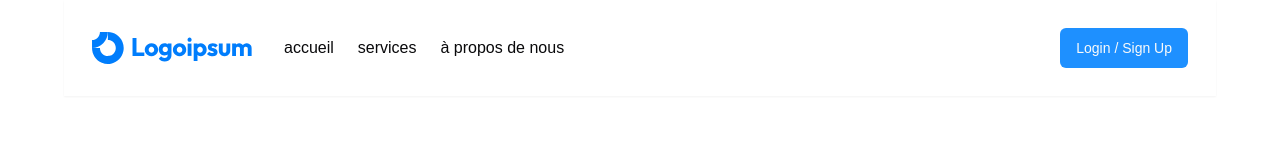
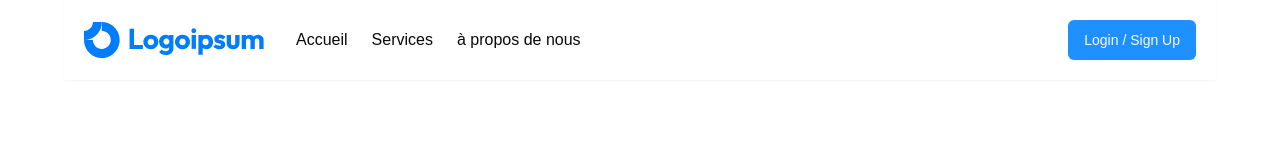
Before and after one commit to SimoSpark/final-project-ESTG, a Next.js app: page / in a window 1280 px wide. Shown: the top 150 px of the page. Built offline with nearby package versions, Linux system fonts and the light colour scheme; no server answers.

Commit message:
upgrade header

```diff
--- a/app/(routes)/details/_components/SuggestedBusinessList.jsx
+++ b/app/(routes)/details/_components/SuggestedBusinessList.jsx
@@ -1,53 +1,64 @@
 import GlobalApi from '@/app/_Services/GlobalApi';
-import { Button } from '@/components/ui/button'
-import { NotebookPen } from 'lucide-react'
+import { Button } from '@/components/ui/button';
+import { NotebookPen } from 'lucide-react';
+import Image from 'next/image';
 import Link from 'next/link';
-import React, { useEffect, useState } from 'react'
-function SuggestedBusinessList({business}) {
+import React, { useEffect, useState } from 'react';
 
-    const [businessList,setBusinessList]=useState([]);
-      useEffect(()=>{
+function SuggestedBusinessList({ business }) {
+  const [businessList, setBusinessList] = useState([]);
 
-          business&&getBusinessList()
-      },[business]);
+  useEffect(() => {
+    business && getBusinessList();
+  }, [business]);
 
-      const getBusinessList=()=>{
-          GlobalApi.getBusinessByCategory(business?.category?.name)
-          .then(resp=>{
+  const getBusinessList = () => {
+    GlobalApi.getBusinessByCategory(business?.category?.name).then((resp) => {
       setBusinessList(resp?.businessLists);
-          })
-      }
+    });
+  };
 
   return (
-        <div className='pl-10'>
-            <Button className="flex gap-2 w-full">
+    <div className="md:pl-10 space-y-6">
+      {/* Appointment Button */}
+      <Button className="flex items-center justify-center gap-2 w-full py-3 text-lg font-medium">
         <NotebookPen />
         Book Appointment
       </Button>
-            <h2 className='font-bold text-lg mt-3 mb-3'>Services Similaires</h2>
-            <div className=''>
-        {businessList&&businessList.map((business,index)=>(
-          <Link href={'/details/'+business.id} className="flex gap-2 mb-4
-          hover:border rounded-lg p-2
-          cursor-pointer hover:shadow-md
-           border-primary">
-            <Image src={business?.images[0].url}
+
+      {/* Suggested Businesses Section */}
+      <div className="hidden md:block">
+        <h2 className="font-semibold text-xl text-gray-700 mb-4">Similar Businesses</h2>
+
+        <div className="space-y-4">
+          {businessList &&
+            businessList.map((business) => (
+              <Link
+                key={business.id}
+                href={`/details/${business.id}`}
+                className="flex items-center gap-4 p-4 border border-gray-300 rounded-lg hover:shadow-md transition-all duration-300"
+              >
+                {/* Business Image */}
+                <Image
+                  src={business?.images[0].url}
                   alt={business.name}
                   width={80}
                   height={80}
-            className='rounded-lg object-cover h-[100px]'
+                  className="rounded-lg object-cover h-[80px] w-[80px]"
                 />
-            <div className=''>
-              <h2 className='font-bold'>{business.name}</h2>
-              <h2 className='text-primary'>{business.contactPerson}</h2>
-              <h2 className='text-gray-400'>{business.address}</h2>
 
+                {/* Business Info */}
+                <div className="space-y-1">
+                  <h2 className="font-bold text-gray-800">{business.name}</h2>
+                  <p className="text-sm text-primary">{business.contactPerson}</p>
+                  <p className="text-sm text-gray-500">{business.address}</p>
                 </div>
               </Link>
             ))}
         </div>
       </div>
-  )
+    </div>
+  );
 }
 
-export default SuggestedBusinessList
+export default SuggestedBusinessList;
--- a/app/_components/Header.jsx
+++ b/app/_components/Header.jsx
@@ -11,24 +11,38 @@ import {
   DropdownMenuSeparator,
   DropdownMenuTrigger,
 } from "@/components/ui/dropdown-menu"
+import Link from 'next/link'
 
 function Header() {
-  const { data } = useSession();
-  useEffect(() => {
+
+  const {data}=useSession();
+
+  useEffect(()=>{
     console.log(data);
-  }, [data])
+  },[data])
+
   return (
-    <div className="p-7 shadow-sm flex justify-between">
-      <div className="flex items-center gap-8 ">
-        <Image src='/logo.svg' alt='logo' width={160} height={80} />
-        <div className="md:flex items-center gap-6 hidden">
-          <h2 className='hover:scale-105 hover:text-primary cursor-pointer'>accueil</h2>
-          <h2 className='hover:scale-105 hover:text-primary cursor-pointer'>services</h2>
-          <h2 className='hover:scale-105 hover:text-primary cursor-pointer'>à propos de nous</h2>
+    <div className='p-5 shadow-sm flex  justify-between
+    '>
+        <div className='flex items-center gap-8 '>
+          <Link  href={'/'} >
+            <Image src='/logo.svg' alt='logo'
+            width={180} height={100} /> </Link>
+            <div className='md:flex items-center
+            gap-6 hidden
+            '>
+                <Link href={'/'} className='hover:scale-105 hover:text-primary
+                cursor-pointer'>Accueil</Link>
+                <h2 className='hover:scale-105 hover:text-primary
+                cursor-pointer'>Services</h2>
+                <h2 className='hover:scale-105 hover:text-primary
+                cursor-pointer'>à propos de nous</h2>
+
             </div>
+
         </div>
         <div>
-        {data?.user ?
+          {data?.user?
 
           <DropdownMenu>
   <DropdownMenuTrigger asChild>
@@ -43,16 +57,16 @@ function Header() {
     <DropdownMenuLabel>My Account</DropdownMenuLabel>
     <DropdownMenuSeparator />
     <DropdownMenuItem>
-                Mes Réservations
+     <Link href={'/mybooking'}>My Booking</Link>
       </DropdownMenuItem>
-              <DropdownMenuItem onClick={() => signOut()}>Se Déconnecter</DropdownMenuItem>
+    <DropdownMenuItem onClick={()=>signOut()}>Logout</DropdownMenuItem>
 
   </DropdownMenuContent>
 </DropdownMenu>
 
           :
 
-          <Button onClick={() => signIn('descope')}>Login / Sign Up</Button>
+          <Button onClick={()=>signIn('descope')}>Login / Sign Up</Button>
 
         }
             </div>
--- a/app/layout.js
+++ b/app/layout.js
@@ -13,7 +13,7 @@ const geistMono = Geist_Mono({
 });
 
 export const metadata = {
-  title: "Create Next App",
+  title: "Services a domicile",
   description: "Generated by create next app",
 };
 
```
Also changed, not shown: app/(routes)/details/[businessId]/page.jsx (line endings or trailing spaces). Lines whose indentation alone changed are shown as unchanged.
